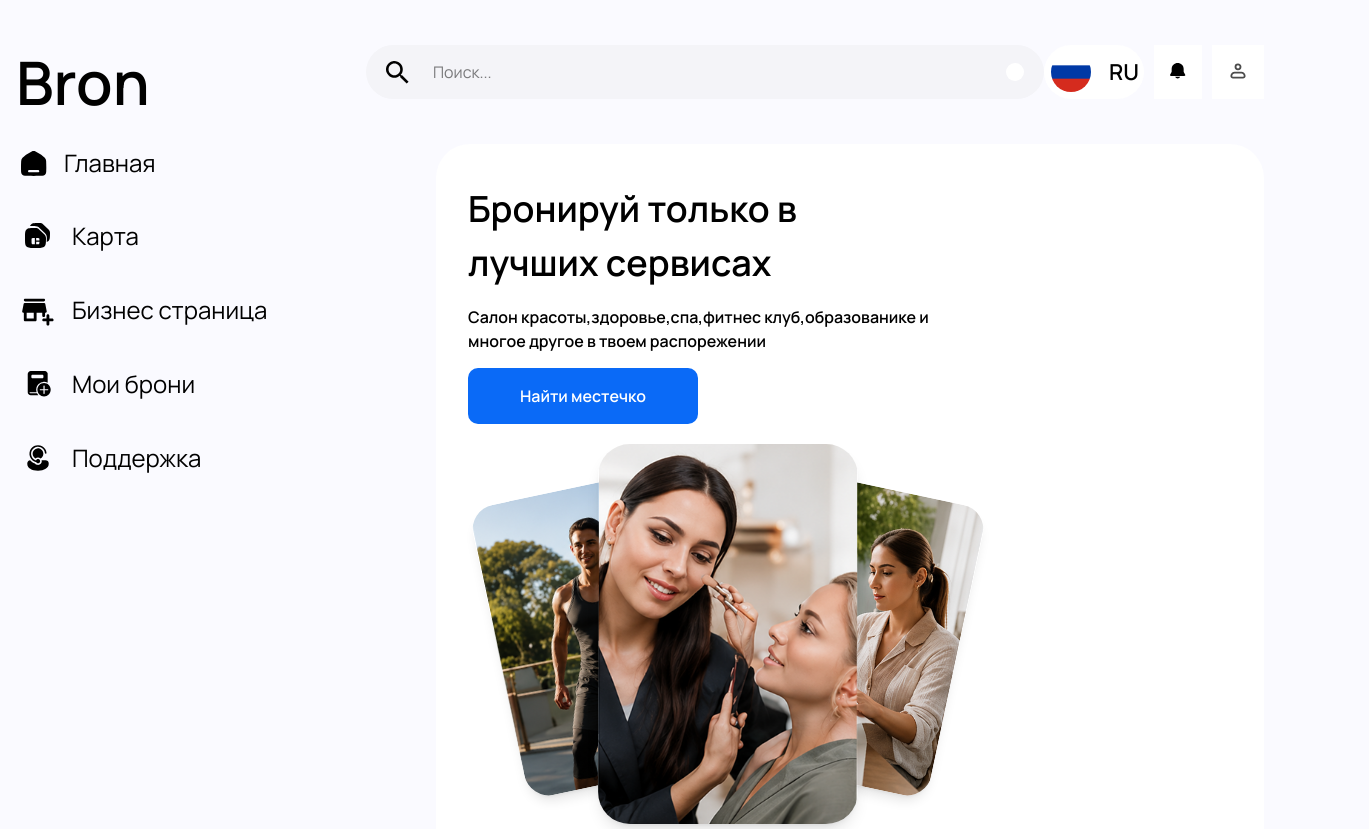
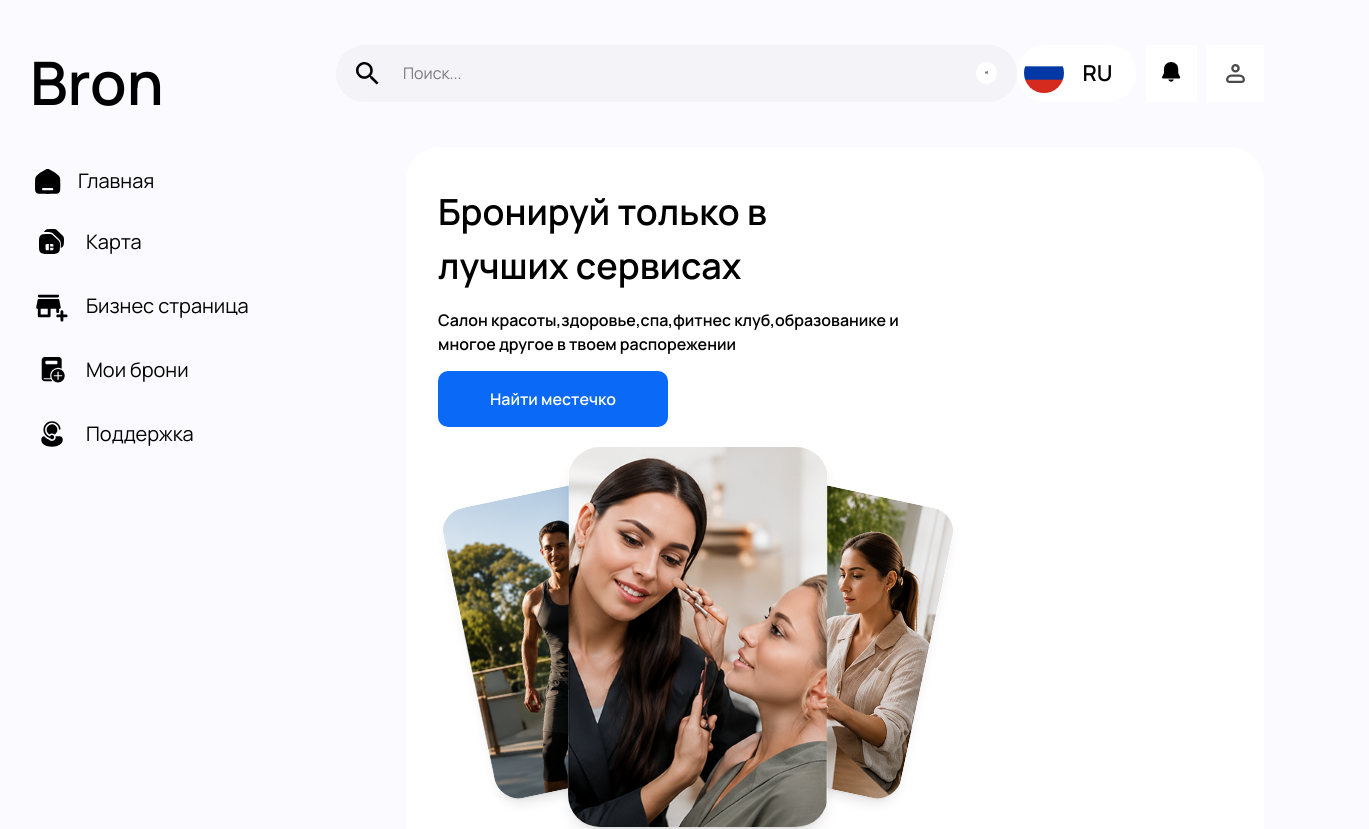
Before and after one commit to rgxzlol/Bron-frontend, a Next.js app: page / in a window 1280 px wide. Shown: the top 829 px of the page, 1369 px wide, since content can reach past the window. Built offline with nearby package versions, Linux system fonts and the light colour scheme.

Commit message:
fix bugs

```diff
--- a/src/app/layout.tsx
+++ b/src/app/layout.tsx
@@ -1,6 +1,7 @@
 import type { Metadata } from "next";
 import { Manrope } from "next/font/google";
 import "./globals.css";
+
 import Sidebar from "@/components/layout/Sidebar";
 import Header from "@/components/layout/Header";
 
@@ -16,17 +17,33 @@ export const metadata: Metadata = {
 
 export default function RootLayout({
   children,
-}: {
+}: Readonly<{
   children: React.ReactNode;
-}) {
+}>) {
   return (
     <html lang="ru" className={manrope.variable}>
-      <body className={`${manrope.className} container min-h-screen antialiased font-sans`}>
+      <body
+        className={`${manrope.className} min-h-screen antialiased font-sans`}
+      >
         <div className="flex min-h-screen">
+
+          {/* Sidebar */}
           <Sidebar />
-          <div className="flex min-w-0 flex-1 flex-col">
-            <Header />
-            <main className="flex-1">{children}</main>
+
+          {/* Content */}
+          <div className="flex flex-1 flex-col min-w-0">
+
+            {/* Header */}
+            <div className="container">
+              <Header />
+            </div>
+
+            {/* Main */}
+            <main className="flex-1">
+              <div className="container">
+                {children}
+              </div>
+            </main>
           </div>
         </div>
       </body>
--- a/src/components/layout/Sidebar.tsx
+++ b/src/components/layout/Sidebar.tsx
@@ -12,12 +12,12 @@ const menu = [
 
 const Sidebar = () => {
   return (
-    <div className="flex w-[350px] shrink-0 flex-col pt-[37px]">
-      <Link href='/' className={`${s.title}mb-7 text-[60px] font-semibold self-start `}>Bron</Link>
+    <div className={`${s.sidebar} flex w-[320px] shrink-0 flex-col pt-[37px] pl-[30px]`}>
+      <Link href='/' className={`${s.title} text-[60px] font-semibold self-start `}>Bron</Link>
 
-      <ul className={s.menu}>
+      <ul className={`${s.menu} mt-[25px]`}>
         {menu.map((item) => (
-          <li key={item.title}>
+          <li className={s.title} key={item.title}>
             <Link href="/" className={s.link}>
               <span
                 className={s.icon}
@@ -29,7 +29,7 @@ const Sidebar = () => {
                 }}
                 aria-hidden
               />
-              <span className="text-2xl">{item.title}</span>
+              <span className="text-xl">{item.title}</span>
             </Link>
           </li>
         ))}
--- a/src/components/layout/sidebar.module.css
+++ b/src/components/layout/sidebar.module.css
@@ -1,3 +1,10 @@
+.sidebar {
+    position: sticky;
+    top: 0;
+
+    height: 100vh;
+}
+
 .menu {
     list-style: none;
     width: 100%;
@@ -8,7 +15,7 @@
     display: flex;
     align-items: center;
     gap: 17px;
-    padding: 20px 5px;
+    padding: 15px 5px;
     position: relative;
     transition: background 0.5s;
 }
@@ -17,7 +24,6 @@
     background: #e4e8ff;
 }
 
-
 .link::after {
     content: "";
     position: absolute;
@@ -25,7 +31,7 @@
     top: 0;
 
     width: 9px;
-    height: 75px;
+    height: 100%;
 
     background: #0a6af7;
     border-radius: 9px;
@@ -41,7 +47,6 @@
     right: 0;
     opacity: 1;
 }
-
 
 .icon {
     width: 24px;
@@ -65,3 +70,11 @@
 .link:hover .icon {
     background-color: #0a6af7;
 }
+
+.title {
+    transition: 0.5s;
+}
+
+.title:hover {
+    color: #0a6af7;
+}
```
